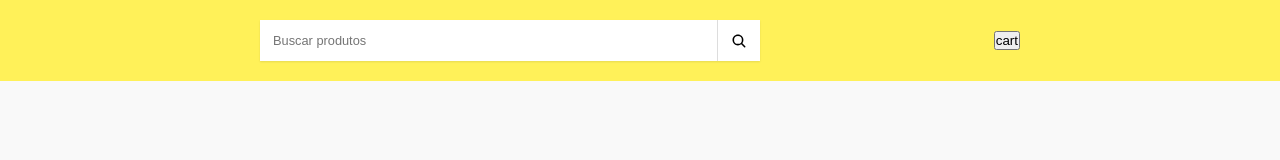
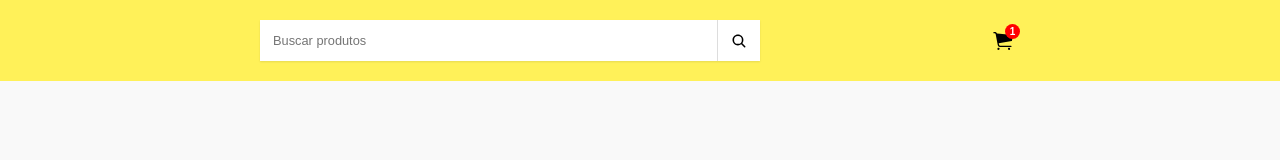
Before and after one commit to andersonBenedetti/carrinho-de-compras, a React (Vite) app: page / in a window 1280 px wide. Shown: the top 160 px of the page. Built offline with nearby package versions, Linux system fonts and the light colour scheme.

Commit message:
feat: Header style

```diff
--- /dev/null
+++ b/src/components/CarButton/CartButton.jsx
@@ -0,0 +1,14 @@
+import React from 'react';
+
+import styles from './CartButton.module.css';
+
+import {IoIosCart} from 'react-icons/io';
+
+export default function CartButton() {
+  return (
+    <button type="button" className={styles.cartButton}>
+      <IoIosCart />
+      <span className={styles.cartStatus}>1</span>
+    </button>
+  );
+}
--- /dev/null
+++ b/src/components/CarButton/CartButton.module.css
@@ -0,0 +1,29 @@
+.cartButton {
+  display: flex;
+  justify-content: center;
+  align-items: center;
+  font-size: 1.5rem;
+  padding: 5px;
+  border: none;
+  background: none;
+  cursor: pointer;
+  position: relative;
+  margin-left: 20px;
+  color: #333;
+}
+
+.cartStatus {
+  background-color: red;
+  width: 15px;
+  height: 15px;
+  position: absolute;
+  top: 0;
+  right: 0;
+  color: #fff;
+  font-size: 10px;
+  font-weight: 600;
+  border-radius: 15px;
+  display: flex;
+  justify-content: center;
+  align-items: center;
+}
--- a/src/components/Header/Header.jsx
+++ b/src/components/Header/Header.jsx
@@ -3,13 +3,14 @@ import React from 'react';
 import SearchBar from '../SearchBar/SearchBar';
 
 import styles from './Header.module.css';
+import CartButton from '../CarButton/CartButton';
 
 export default function Header() {
   return (
     <header className={styles.header}>
       <div className="container">
         <SearchBar />
-        <button>cart</button>
+        <CartButton />
       </div>
     </header>
   );
--- a/src/components/SearchBar/SearchBar.jsx
+++ b/src/components/SearchBar/SearchBar.jsx
@@ -1,16 +1,20 @@
-import React from 'react';
+import React, {useState} from 'react';
 
 import styles from './SearchBar.module.css';
 
 import {IoSearch} from 'react-icons/io5';
 
 export default function SearchBar() {
+  const [searchValue, setSearchValue] = useState('');
+
   return (
     <form className={styles.searchBar}>
       <input
         type="search"
+        value={searchValue}
         placeholder="Buscar produtos"
         className={styles.searchInput}
+        onChange={({target}) => setSearchValue(target.value)}
         required
       />
 
```
